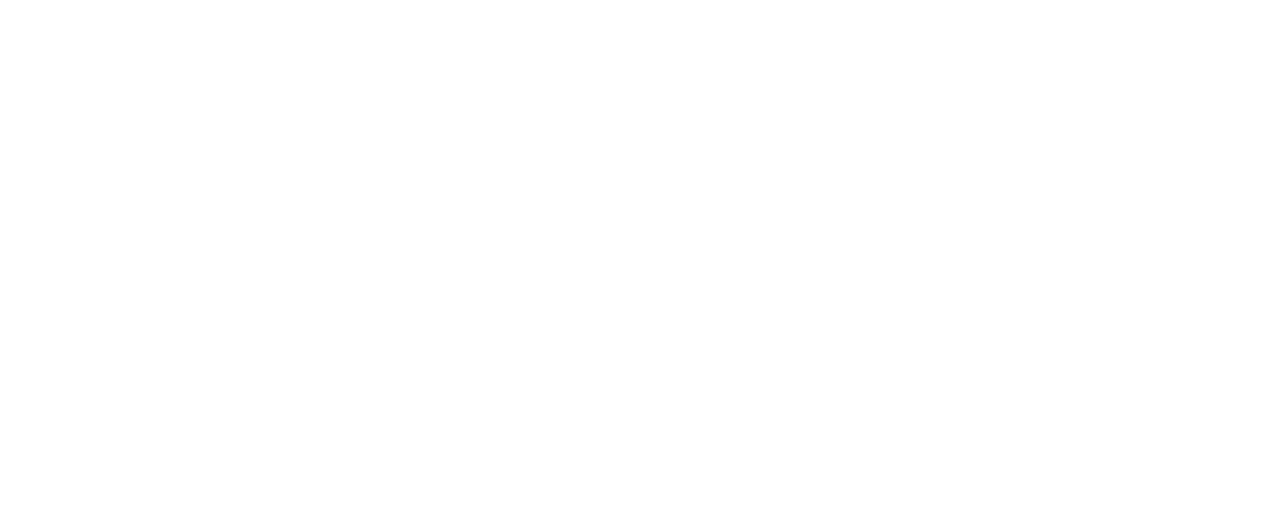
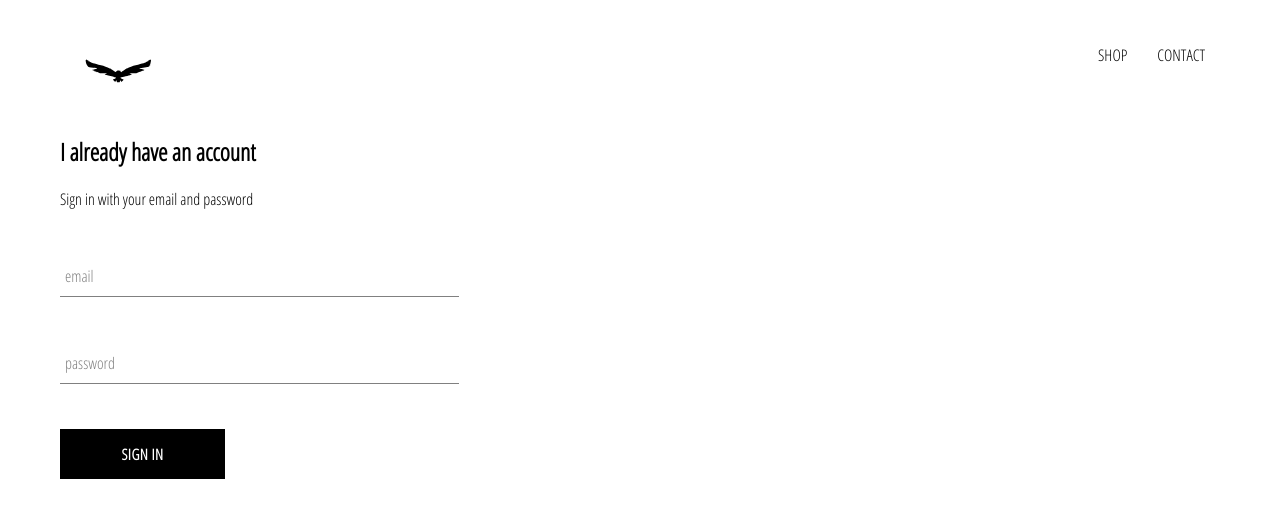
Before and after one commit to shanewilsonpro/hawky-clothing, a React (Create React App) app: page /signin in a window 1280 px wide. Shown: the top 518 px of the page. Built offline with nearby package versions, Linux system fonts and the light colour scheme.

Commit message:
updated and added sign in, form input and custom button components

```diff
--- a/src/App.css
+++ b/src/App.css
@@ -2,3 +2,8 @@
     font-family: 'Open Sans Condensed';
     padding: 20px 60px;
 }
+
+a {
+    text-decoration: none;
+    color: black;
+}
--- a/src/App.js
+++ b/src/App.js
@@ -5,13 +5,17 @@
 
 import HomePage from "./pages/homepage/homepage.component.jsx";
 import ShopPage from "./pages/shop/shop.component.jsx";
+import SignInAndSignUpPage from './pages/sign-in-and-sign-up/sign-in-and-sign-up.component.jsx';
+import Header from './components/header/header.component.jsx';
 
 function App() {
   return (
     <div>
+      <Header />
       <Switch>
         <Route exact path='/' component={HomePage} />
         <Route path='/shop' component={ShopPage} />
+        <Route path='/signin' component={SignInAndSignUpPage} />
       </Switch>
     </div>
   );
--- /dev/null
+++ b/src/components/custom-button/custom-button.component.jsx
@@ -0,0 +1,11 @@
+import React from 'react'
+
+import './custom-button.styles.scss'
+
+const CustomButton = ({ children, ...otherProps }) => (
+    <button className="custom-button" {...otherProps}>
+        {children}
+    </button>
+);
+
+export default CustomButton;
--- /dev/null
+++ b/src/components/custom-button/custom-button.styles.scss
@@ -0,0 +1,22 @@
+.custom-button {
+    min-width: 165px;
+    width: auto;
+    height: 50px;
+    letter-spacing: 0.5px;
+    line-height: 50px;
+    padding: 0 35px 0 35px;
+    font-size: 15px;
+    background-color: black;
+    color: white;
+    text-transform: uppercase;
+    font-family: 'Open Sans Condensed';
+    font-weight: bolder;
+    border: none;
+    cursor: pointer;
+
+    &:hover {
+      background-color: white;
+      color: black;
+      border: 1px solid black;
+    }
+  }
--- /dev/null
+++ b/src/components/form-input/form-input.component.jsx
@@ -0,0 +1,20 @@
+import React from "react";
+
+import "./form-input.styles.scss";
+
+const FormInput = ({ handleChange, label, ...otherProps }) => (
+  <div className="group">
+    <input className="form-input" onChange={handleChange} {...otherProps} />
+    {label ? (
+      <label
+        className={
+          { ...(otherProps.value.length ? "shrink" : "") } + " form-input-label"
+        }
+      >
+        {label}
+      </label>
+    ) : null}
+  </div>
+);
+
+export default FormInput;
--- /dev/null
+++ b/src/components/form-input/form-input.styles.scss
@@ -0,0 +1,54 @@
+$sub-color: grey;
+$main-color: black;
+
+@mixin shrinkLabel {
+  top: -14px;
+  font-size: 12px;
+  color: $main-color;
+}
+
+.group {
+  position: relative;
+  margin: 45px 0;
+
+  .form-input {
+    background: none;
+    background-color: white;
+    color: $sub-color;
+    font-size: 18px;
+    padding: 10px 10px 10px 5px;
+    display: block;
+    width: 100%;
+    border: none;
+    border-radius: 0;
+    border-bottom: 1px solid $sub-color;
+    margin: 25px 0;
+
+    &:focus {
+      outline: none;
+    }
+
+    &:focus ~ .form-input-label {
+      @include shrinkLabel();
+    }
+  }
+
+  input[type='password'] {
+    letter-spacing: 0.3em;
+  }
+
+  .form-input-label {
+    color: $sub-color;
+    font-size: 16px;
+    font-weight: normal;
+    position: absolute;
+    pointer-events: none;
+    left: 5px;
+    top: 10px;
+    transition: 300ms ease all;
+
+    &.shrink {
+      @include shrinkLabel();
+    }
+  }
+}
--- /dev/null
+++ b/src/components/header/header.component.jsx
@@ -0,0 +1,24 @@
+import React from "react";
+import { Link } from "react-router-dom";
+
+import { ReactComponent as Logo } from "../../assets/hawky.svg";
+
+import "./header.styles.scss";
+
+const Header = () => (
+  <div className="header">
+    <Link className="logo-container" to="/">
+      <Logo className="logo" />
+    </Link>
+    <div className="options">
+      <Link className="option" to="/shop">
+        SHOP
+      </Link>
+      <Link className="option" to="/shop">
+        CONTACT
+      </Link>
+    </div>
+  </div>
+);
+
+export default Header;
--- /dev/null
+++ b/src/components/header/header.styles.scss
@@ -0,0 +1,25 @@
+.header {
+    height: 70px;
+    width: 100%;
+    display: flex;
+    justify-content: space-between;
+    margin-bottom: 25px;
+
+    .logo-container {
+      height: 100%;
+      width: 70px;
+      padding: 25px;
+    }
+
+    .options {
+      width: 50%;
+      height: 100%;
+      display: flex;
+      align-items: center;
+      justify-content: flex-end;
+
+      .option {
+        padding: 10px 15px;
+      }
+    }
+  }
--- /dev/null
+++ b/src/components/sign-in/sign-in.component.jsx
@@ -0,0 +1,61 @@
+import React from "react";
+
+import FormInput from "../form-input/form-input.component.jsx";
+import CustomButton from "../custom-button/custom-button.component.jsx";
+
+import "./sign-in.styles.scss";
+
+class SignIn extends React.Component {
+  constructor(props) {
+    super(props);
+
+    this.state = {
+      email: "",
+      password: "",
+    };
+  }
+
+  handleSubmit = (event) => {
+    event.preventDefault();
+
+    this.setState({ email: "", password: "" });
+  };
+
+  handleChange = (event) => {
+    const { value, name } = event.target;
+
+    this.setState({ [name]: value });
+  };
+
+  render() {
+    return (
+      <div className="sign-in">
+        <h2>I already have an account</h2>
+        <span>Sign in with your email and password</span>
+
+        <form onSubmit={this.handleSubmit}>
+          <FormInput
+            name="email"
+            type="email"
+            value={this.state.email}
+            label="email"
+            handleChange={this.handleChange}
+            required
+          />
+          <FormInput
+            name="password"
+            type="password"
+            value={this.state.password}
+            label="password"
+            handleChange={this.handleChange}
+            required
+          />
+
+          <CustomButton type="submit"> Sign in </CustomButton>
+        </form>
+      </div>
+    );
+  }
+}
+
+export default SignIn;
--- /dev/null
+++ b/src/components/sign-in/sign-in.styles.scss
@@ -0,0 +1,9 @@
+.sign-in {
+    width: 30vw;
+    display: flex;
+    flex-direction: column;
+
+    .title {
+        margin: 10px 0;
+    }
+}
--- /dev/null
+++ b/src/pages/sign-in-and-sign-up/sign-in-and-sign-up.component.jsx
@@ -0,0 +1,13 @@
+import React from 'react';
+
+import SignIn from '../../components/sign-in/sign-in.component.jsx';
+
+import './sign-in-and-sign-up.styles.scss';
+
+const SignInAndSignUpPage = () => (
+    <div className="sign-in-and-sign-up">
+        <SignIn />
+    </div>
+);
+
+export default SignInAndSignUpPage;
```
Also changed, not shown: src/assets/hawky.svg (added), src/pages/sign-in-and-sign-up/sign-in-and-sign-up.styles.scss (added), 1 other file (tests, documents, lock files or other folders).
